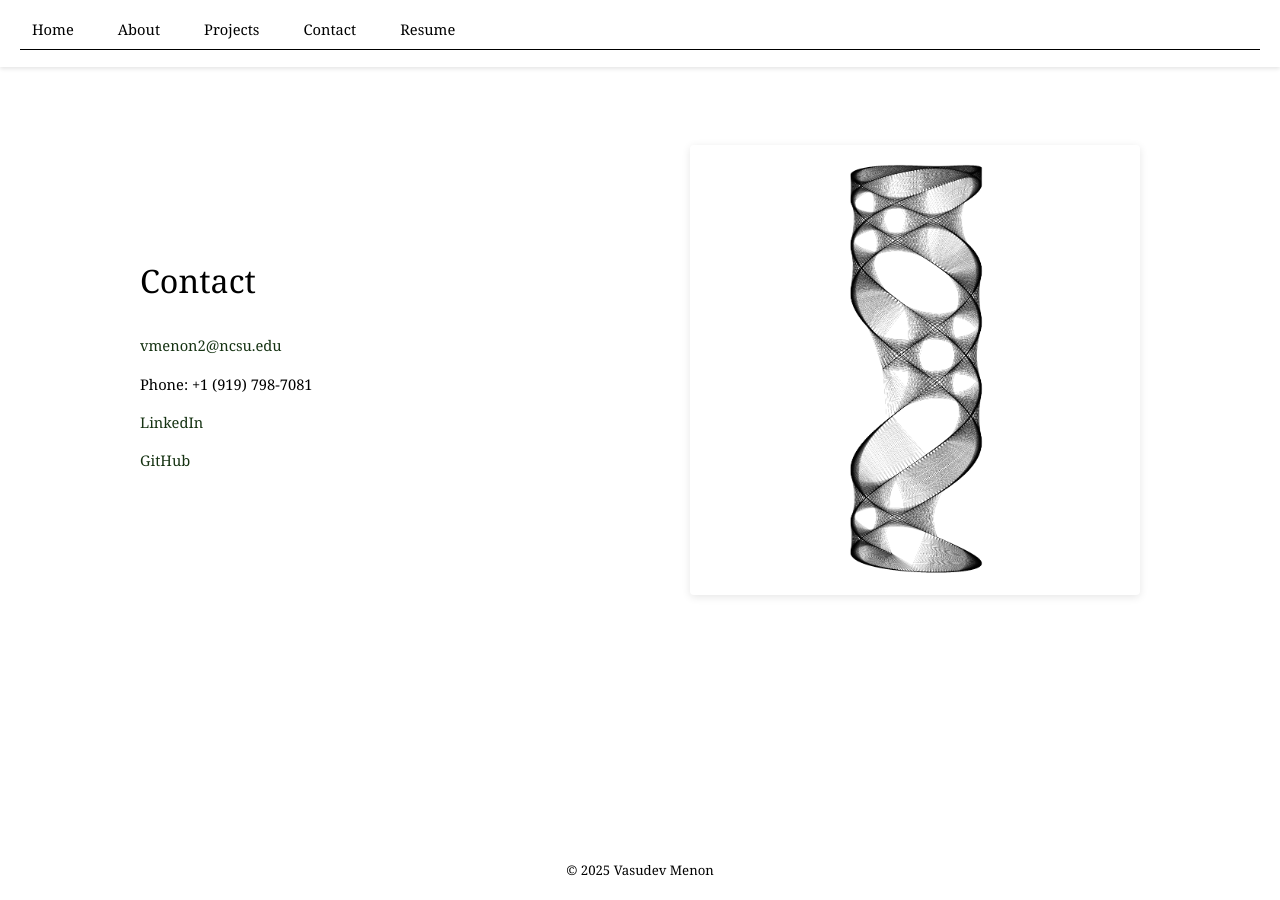
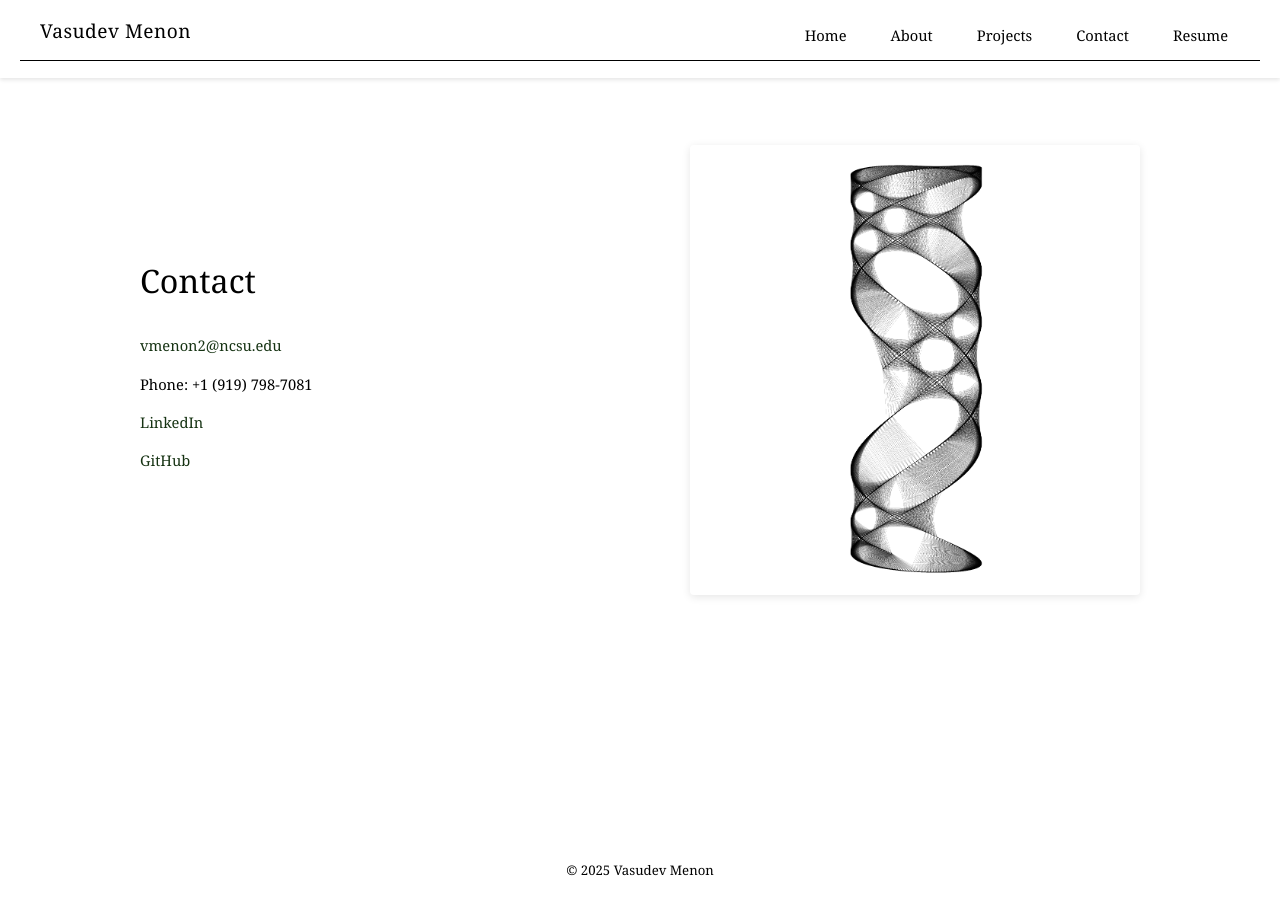
Before and after one commit to vmenon04/vmenon04.github.io, a Jekyll site: the page built from contact.html, in a window 1280 px wide. Built offline with Jekyll 4.4.1, drawn with Linux system fonts in a browser that asks for light colours.

Commit message:
Added name to navbar

```diff
--- a/_includes/header.html
+++ b/_includes/header.html
@@ -1,4 +1,6 @@
 <header>
+    <div class="header-content">
+        <a href="{{ '/' | relative_url }}" class="site-name">Vasudev Menon</a>
         <nav>
             <ul>
                 <li><a href="{{ '/' | relative_url }}">Home</a></li>
@@ -8,5 +10,6 @@
                 <li><a href="{{ '/assets/docs/VasudevMenon_Resume.pdf' | relative_url }}">Resume</a></li>
             </ul>
         </nav>
+    </div>
     <hr>
 </header>
```
Lines whose indentation alone changed are shown as unchanged.
